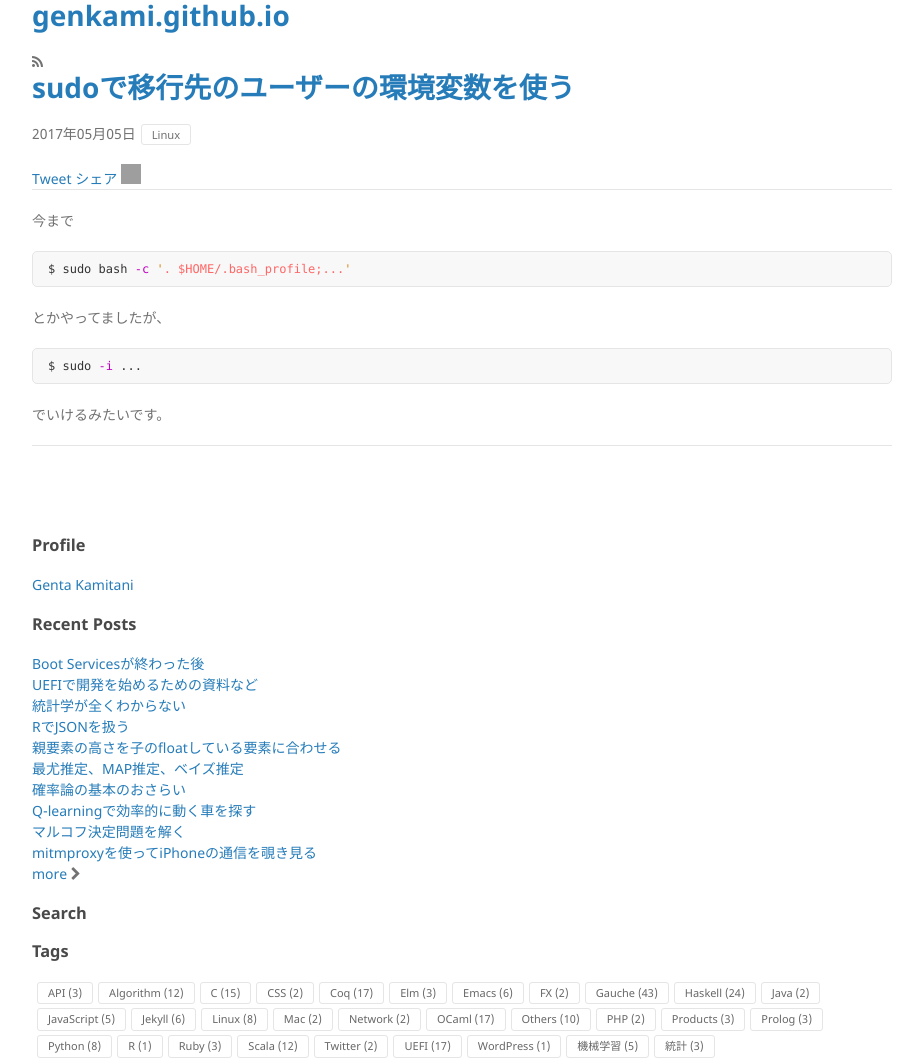
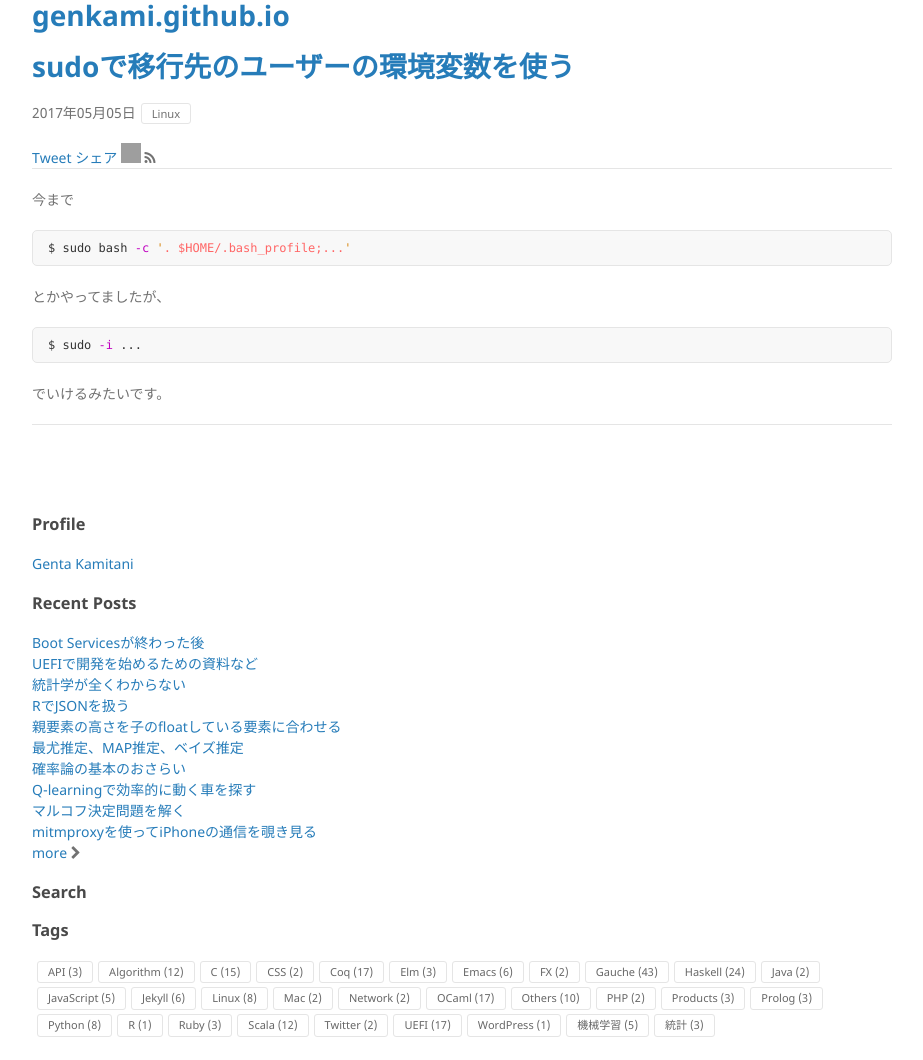
Before and after one commit to genkami/genkami.github.io, a Jekyll site: the page built from _posts/2017-05-05-203930.html, in a window 1280 px wide. Shown: the whole page, without its empty margins (178-1101 px from the left). Built offline with Jekyll 4.4.1, drawn with Linux system fonts in a browser that asks for light colours; comment, search, counter and statistics services are not loaded; after the commit the page ends 1039 px from its top, so only the background shows below that; grey boxes are pictures that could not be loaded.

Commit message:
RSSボタンを共有ボタンの横に移した

```diff
--- a/_includes/header.html
+++ b/_includes/header.html
@@ -1,4 +1 @@
 <h1><a style="text-decoration: none" href="/">{{ site.title | default: site.github.repository_name }}</a></h1>
-<div class="icons">
-  <a href="/feed.xml"><i class="fa fa-rss"></i></a>
-</div>
--- a/_includes/share-button.html
+++ b/_includes/share-button.html
@@ -18,10 +18,5 @@
   <script>
    Hatena.Star.SiteConfig = {entryNodes:{'section':{ uri:'h1 a',title:'h1',container:'#share-btns'}}};
   </script>
+  <a href="/feed.xml"><i class="fa fa-rss"></i></a>
 </div>
-
-<style>
- #share-btns>a, #share-btns>div {
-   display: inline-block;
- }
-</style>
--- a/css/style.css
+++ b/css/style.css
@@ -28,3 +28,7 @@ header h2, h3, h4, h5, h6 {
     display: block;
     clear: both;
 }
+
+ #share-btns>a, #share-btns>div {
+   display: inline-block;
+ }
```
